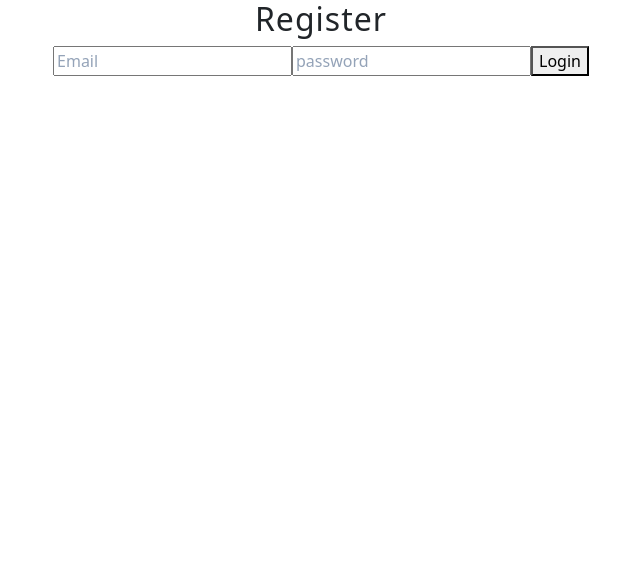
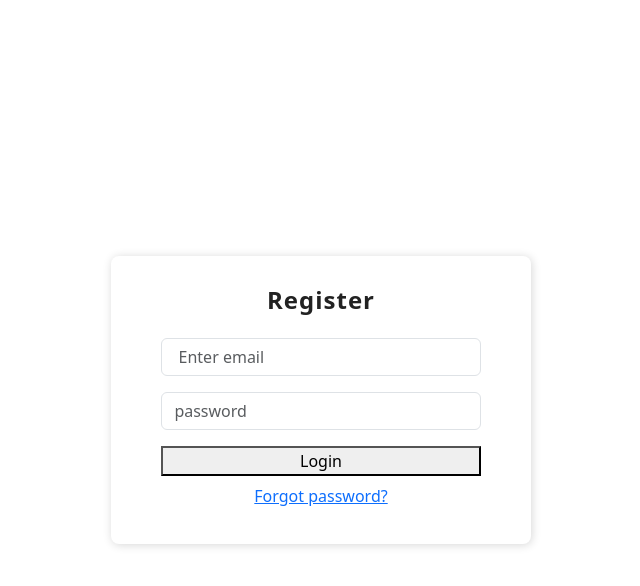
Before and after one commit to Albert-2024/Albert-Devasia-2024-miniproject, a React (Create React App) app in the folder client/: page /register in a window 1280 px wide. Shown: the top 586 px of the page, without its empty margins (319-959 px from the left). Built offline with nearby package versions, Linux system fonts and the light colour scheme.

Commit message:
Registration v2

```diff
--- a/client/package.json
+++ b/client/package.json
@@ -8,6 +8,7 @@
     "@testing-library/user-event": "^13.5.0",
     "bootstrap": "^5.3.1",
     "react": "^18.2.0",
+    "react-bootstrap": "^2.8.0",
     "react-dom": "^18.2.0",
     "react-router-dom": "^6.15.0",
     "react-scripts": "5.0.1",
--- a/client/public/index.html
+++ b/client/public/index.html
@@ -9,35 +9,11 @@
         name="description"
         content="Web site created using create-react-app"
       />
-    <link rel="apple-touch-icon" href="%PUBLIC_URL%/logo192.png" />
-    <!--
-      manifest.json provides metadata used when your web app is installed on a
-      user's mobile device or desktop. See https://developers.google.com/web/fundamentals/web-app-manifest/
-    -->
-    <link rel="manifest" href="%PUBLIC_URL%/manifest.json" />
-    <!--
-      Notice the use of %PUBLIC_URL% in the tags above.
-      It will be replaced with the URL of the `public` folder during the build.
-      Only files inside the `public` folder can be referenced from the HTML.
-
-      Unlike "/favicon.ico" or "favicon.ico", "%PUBLIC_URL%/favicon.ico" will
-      work correctly both with client-side routing and a non-root public URL.
-      Learn how to configure a non-root public URL by running `npm run build`.
-    -->
       <title>React App</title>
     </head>
     <body>
-    <noscript>You need to enable JavaScript to run this app.</noscript>
+
       <div id="root"></div>
-    <!--
-      This HTML file is a template.
-      If you open it directly in the browser, you will see an empty page.
 
-      You can add webfonts, meta tags, or analytics to this file.
-      The build step will place the bundled scripts into the <body> tag.
-
-      To begin the development, run `npm start` or `yarn start`.
-      To create a production bundle, use `npm run build` or `yarn build`.
-    -->
     </body>
   </html>
--- a/client/src/App.css
+++ b/client/src/App.css
@@ -36,3 +36,44 @@
     transform: rotate(360deg);
   }
 }
+
+
+.App {
+  background-color: white;
+}
+
+.Auth-form-container {
+  display: flex;
+  justify-content: center;
+  align-items: center;
+  width: 100vw;
+  height: 100vh;
+}
+
+.Auth-form {
+  width: 420px;
+  box-shadow: rgb(0 0 0 / 16%) 1px 1px 10px;
+  padding-top: 30px;
+  padding-bottom: 20px;
+  border-radius: 8px;
+  background-color: white;
+}
+
+.Auth-form-content {
+  padding-left: 12%;
+  padding-right: 12%;
+}
+
+.Auth-form-title {
+  text-align: center;
+  margin-bottom: 1em;
+  font-size: 24px;
+  color: rgb(34, 34, 34);
+  font-weight: 800;
+}
+
+label {
+  font-size: 14px;
+  font-weight: 600;
+  color: rgb(34, 34, 34);
+}
--- a/client/src/components/Auth/Register.js
+++ b/client/src/components/Auth/Register.js
@@ -1,4 +1,6 @@
-import React,{useState} from 'react'
+import React, { useState } from 'react'
+import { Col, Button, Row, Container, Card, Form } from "react-bootstrap";
+import { useNavigate } from 'react-router-dom'
 
 const Register = () => {
 
@@ -9,24 +11,43 @@ const Register = () => {
 
   }
   return (
-    <div>
-        <h2>Register</h2>
+    <section className="vh-100 d-flex justify-content-center align-items-center">
 
+      <div className="Auth-form-container">
+        <form className="Auth-form">
+          <div className="Auth-form-content">
+            <h3 className="Auth-form-title">Register</h3>
+            <div className="form-group mt-3">
               <input
                 type="email"
-        placeholder="Email"
+                placeholder=" Enter email"
                 value={email}
+                className='form-control mt-1'
                 onChange={(e) => setEmail(e.target.value)}
 
               />
+            </div>
+
+            <div className="form-group mt-3">
               <input
                 type="password"
                 placeholder='password'
+                className='form-control mt-1'
                 value={password}
                 onChange={(e) => setPassword(e.target.value)}
               />
+            </div>
+            <div className="d-grid gap-2 mt-3">
               <button onClick={handleRegister}>Login</button>
             </div>
+            <p className="forgot-password text-right mt-2">
+              <a href="#"> Forgot password?</a>
+            </p>
+          </div>
+        </form>
+      </div>
+
+    </section>
   )
 }
 
```
Also changed, not shown: 2 other files (tests, documents, lock files or other folders). Lines whose indentation alone changed are shown as unchanged.
